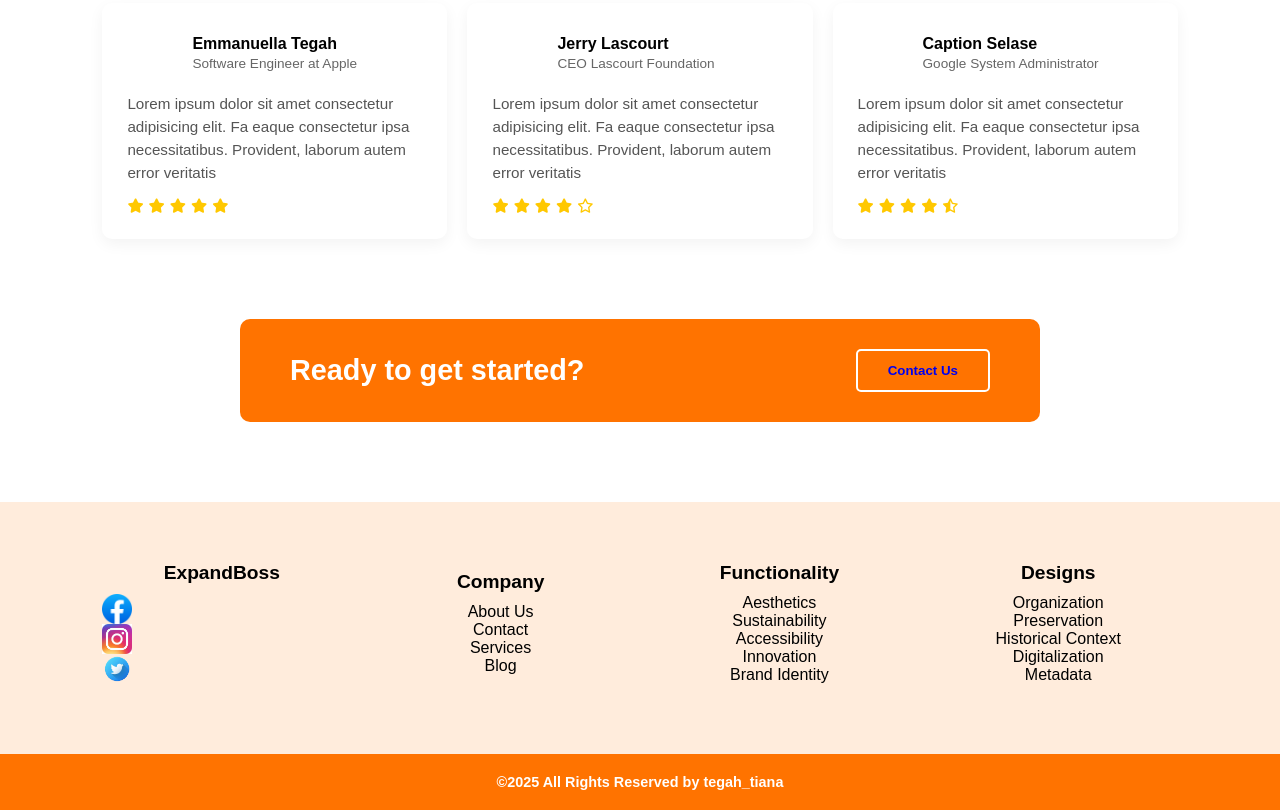
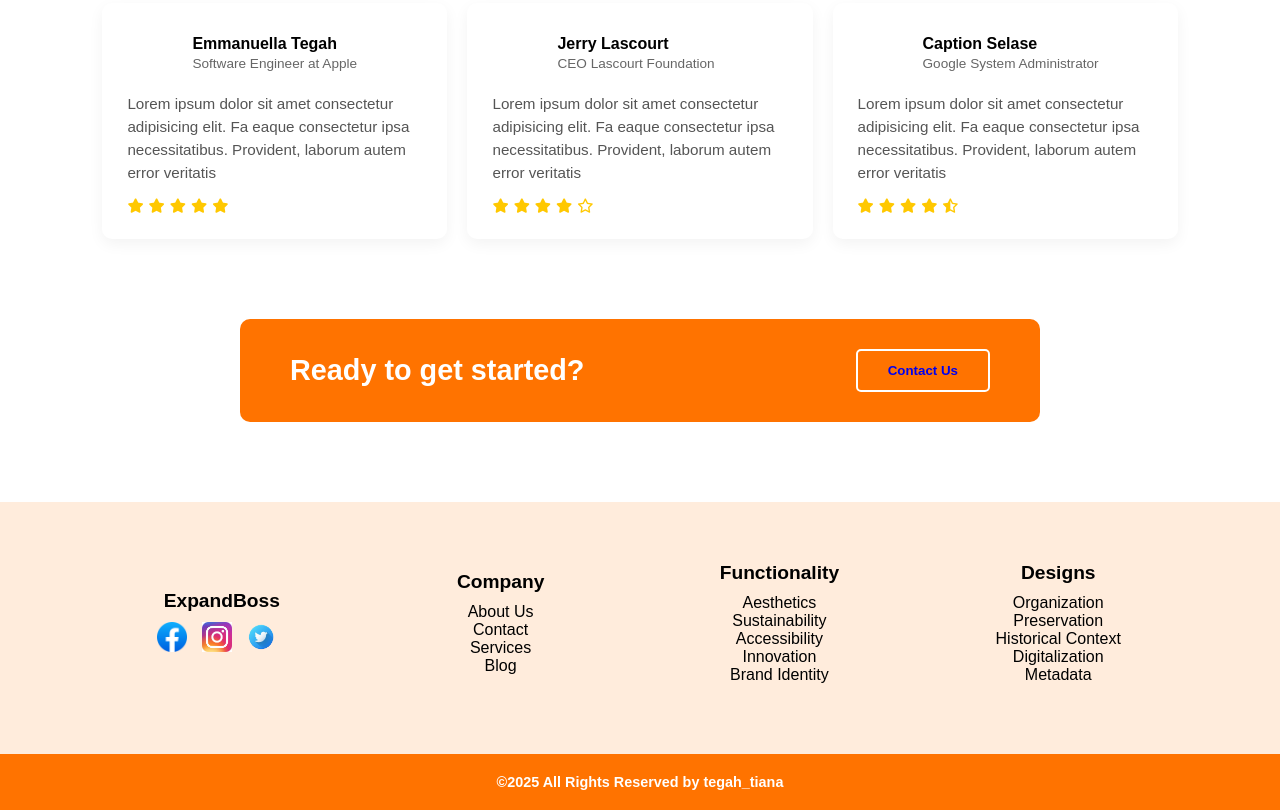
Before and after one commit to Cittykitten/Tevis, a plain HTML site: page index.html in a window 1280 px wide. Shown: the part 3292-4102 px from the top of the page. Drawn offline with Linux system fonts and the light colour scheme.

Commit message:
style.css

```diff
--- a/style.css
+++ b/style.css
@@ -749,6 +749,6 @@ nav ul li a:hover {
 }
 
 .eb img{
-    display: flex;
-/*     align-items: center; */
+/*     display: flex; */
+    align-items: center;
 }
```
